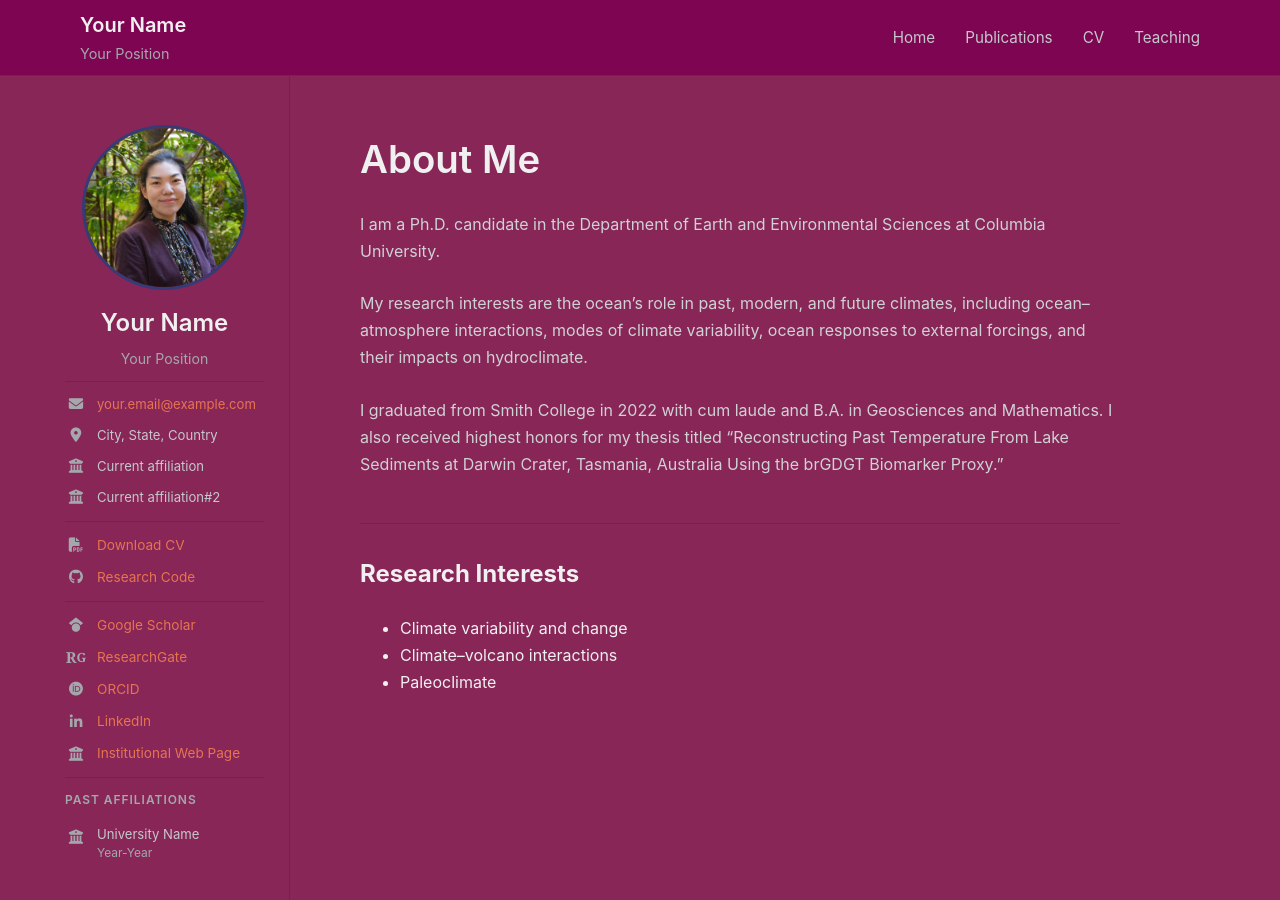
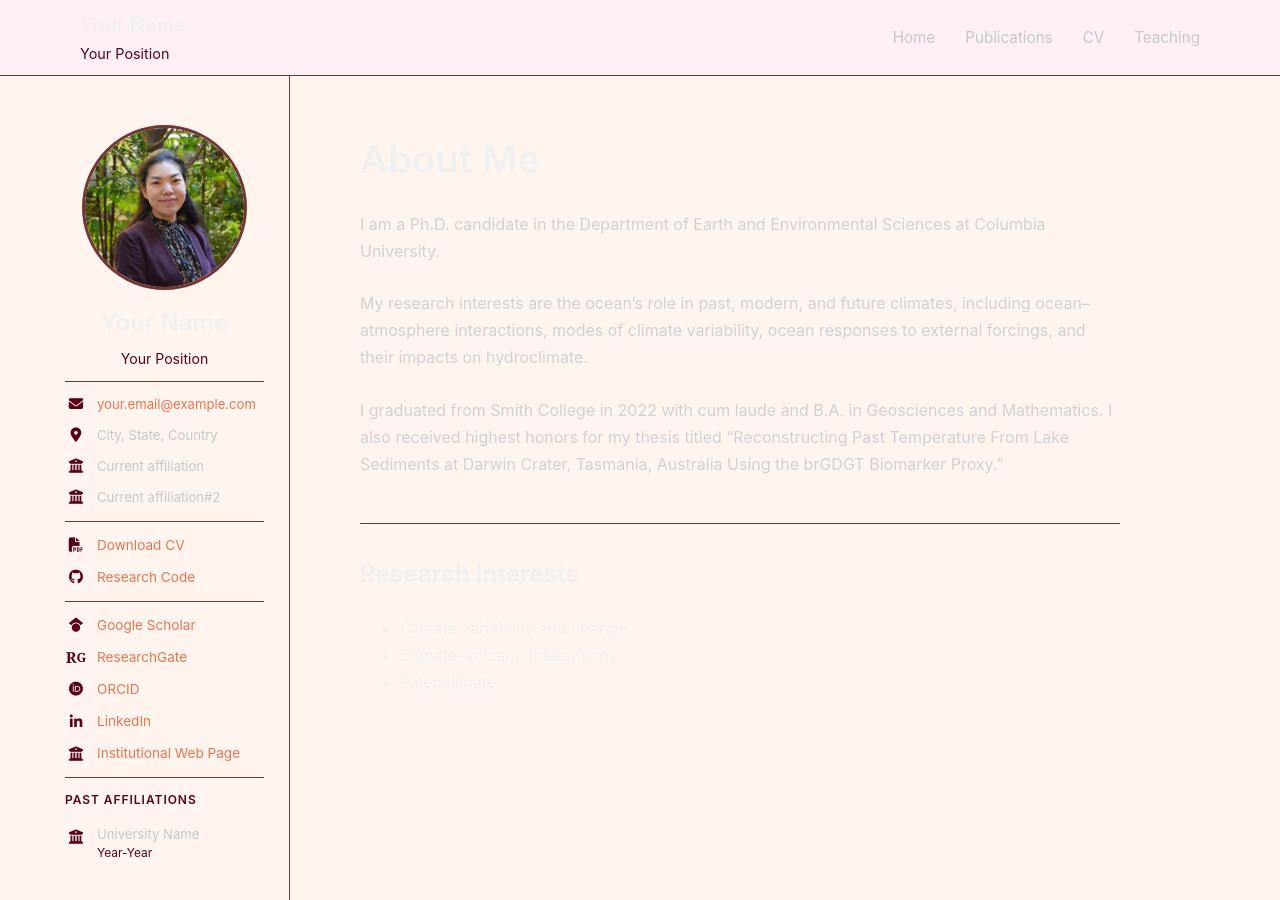
Before and after one commit to isugiura/isugiura.github.io, a Jekyll site: the page built from index.md, in a window 1280 px wide and 900 px high. Built offline with Jekyll 4.4.1, drawn with Linux system fonts in a browser that asks for light colours.

Commit message:
Changing colors

```diff
--- a/assets/css/style.scss
+++ b/assets/css/style.scss
@@ -11,17 +11,17 @@
    ========================= */
 
 :root {
-  --bg-main: #872657;
-  --bg-header-footer: #7D0552;
+  --bg-main: #FFF5EE;
+  --bg-header-footer: #FFF0F5;
 
   --text-main: #f0f0f0;
   --text-secondary: #c5c7cc;
-  --text-muted: #a5a7ad;
+  --text-muted: #560319;
 
   --link: #E67451;
   --link-hover: #954535;
 
-  --border: #363b75;
+  --border: #733635;
 
   --accent: #8bbcff;
   --accent-hover: #b0d2ff;
@@ -494,9 +494,7 @@ body {
    ========================= */
 
 .site-footer {
-  max-width: 1200px;
-
-  margin: 0 auto;
+  width: 100%;
 
   background: var(--bg-header-footer);
 
```
